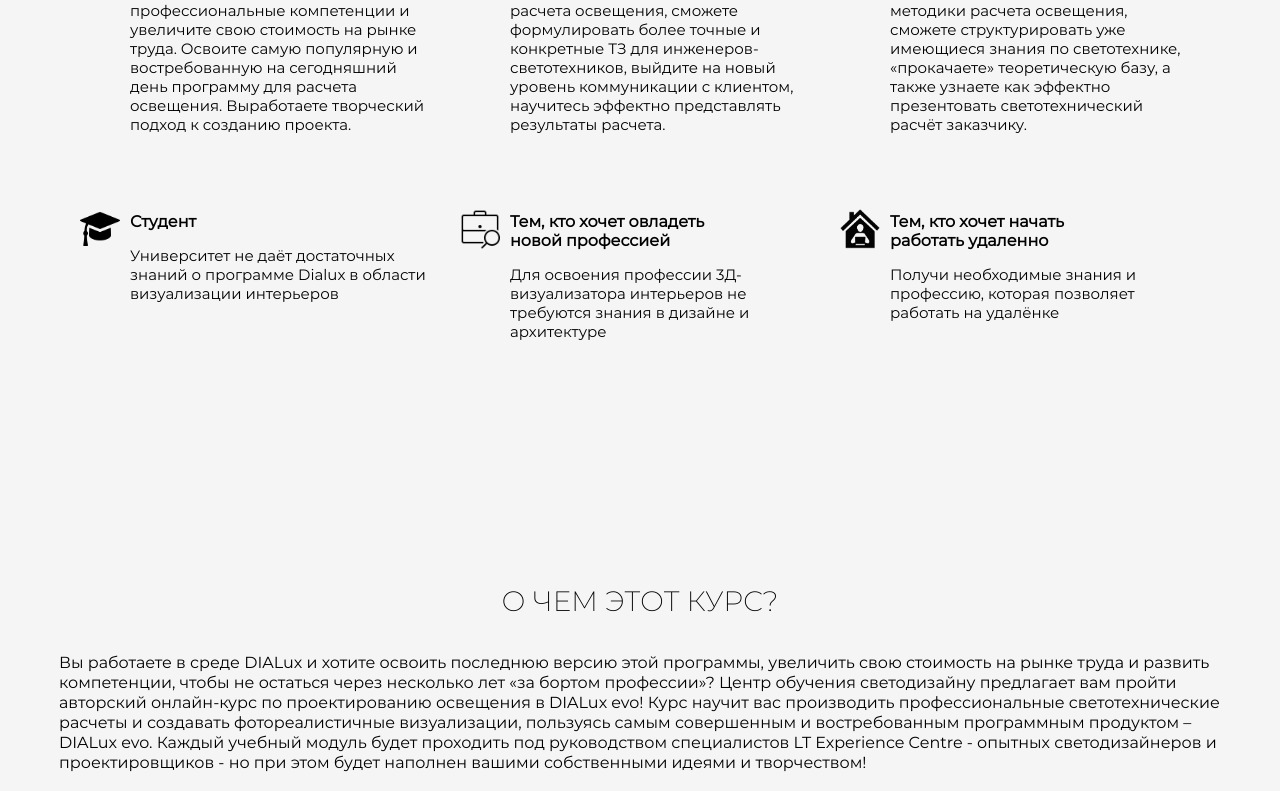
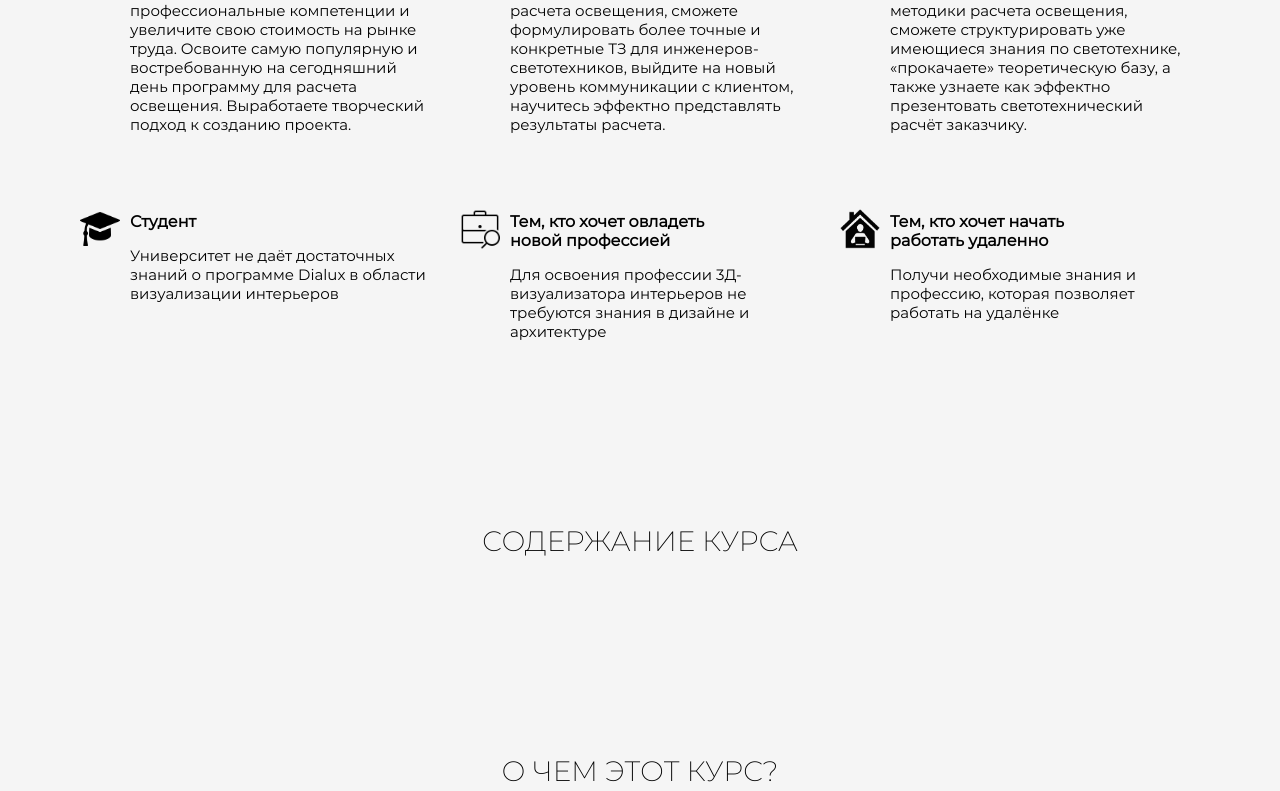
Before and after one commit to Sukre22/Project_course_landing_page, a website: page src/index.html in a window 1280 px wide. Shown: the part 1031-1822 px from the top of the page. Drawn offline with nearby package versions, Linux system fonts and the light colour scheme; files that its build step writes are made by us from their sources; files whose address does not match are found by name; a web font is replaced by a local one.

Commit message:
worked on content

```diff
--- /dev/null
+++ b/src/_content.html
@@ -0,0 +1,5 @@
+<div class="content">
+    <div class="content-container">
+        <h1>СОДЕРЖАНИЕ КУРСА</h1>
+    </div>
+</div>
--- a/src/index.html
+++ b/src/index.html
@@ -11,6 +11,7 @@
     @@include('_header.html')
     @@include('_main.html')
     @@include('_audience.html')
+    @@include('_content.html')
     @@include('_about.html')
 
 
--- /dev/null
+++ b/src/scss/content.scss
@@ -0,0 +1,21 @@
+.content {
+    display: flex;
+    justify-content: center;
+    &-container {
+        padding-top: 0px;
+        padding-bottom: 100px;
+        max-width: 1162px;
+        margin: 0px auto;
+        display: flex;
+        justify-content: center;
+        flex-direction: column;
+
+        h1 {
+         font-size: 28px;
+         font-family: 'Montserrat-ExtraLight', sans-serif;
+         line-height: 33px;
+         font-weight: 100;
+         text-align: center;
+    }
+}
+}
--- a/src/scss/style.scss
+++ b/src/scss/style.scss
@@ -14,3 +14,4 @@
 @import "main";
 @import "about";
 @import "audience";
+@import "content";
```
Also changed, not shown: src/_audience.html (+11 -5 lines), dist/css/style.css, dist/css/style.min.css, dist/index.html.
